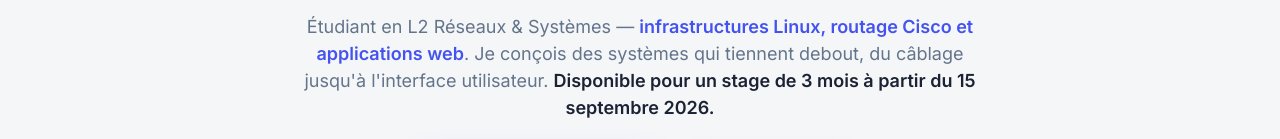
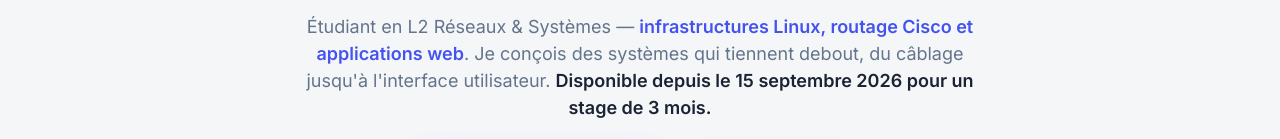
Before and after one commit to henikaja-tech/portfolio, a React (Vite) app: page / in a window 1280 px wide. Shown: the part 544-683 px from the top of the page. Built offline with nearby package versions, Linux system fonts and the light colour scheme.

Commit message:
fix: corrige la formulation de disponibilite pour le stage

```diff
--- a/src/components/Hero.jsx
+++ b/src/components/Hero.jsx
@@ -70,7 +70,7 @@ export default function Hero() {
         . Je conçois des systèmes qui tiennent debout, du câblage jusqu'à l'interface utilisateur.
         {' '}
         <span className="font-semibold text-text">
-          Disponible pour un stage de 3 mois à partir du 15 septembre 2026.
+          Disponible depuis le 15 septembre 2026 pour un stage de 3 mois.
         </span>
       </p>
 
```
